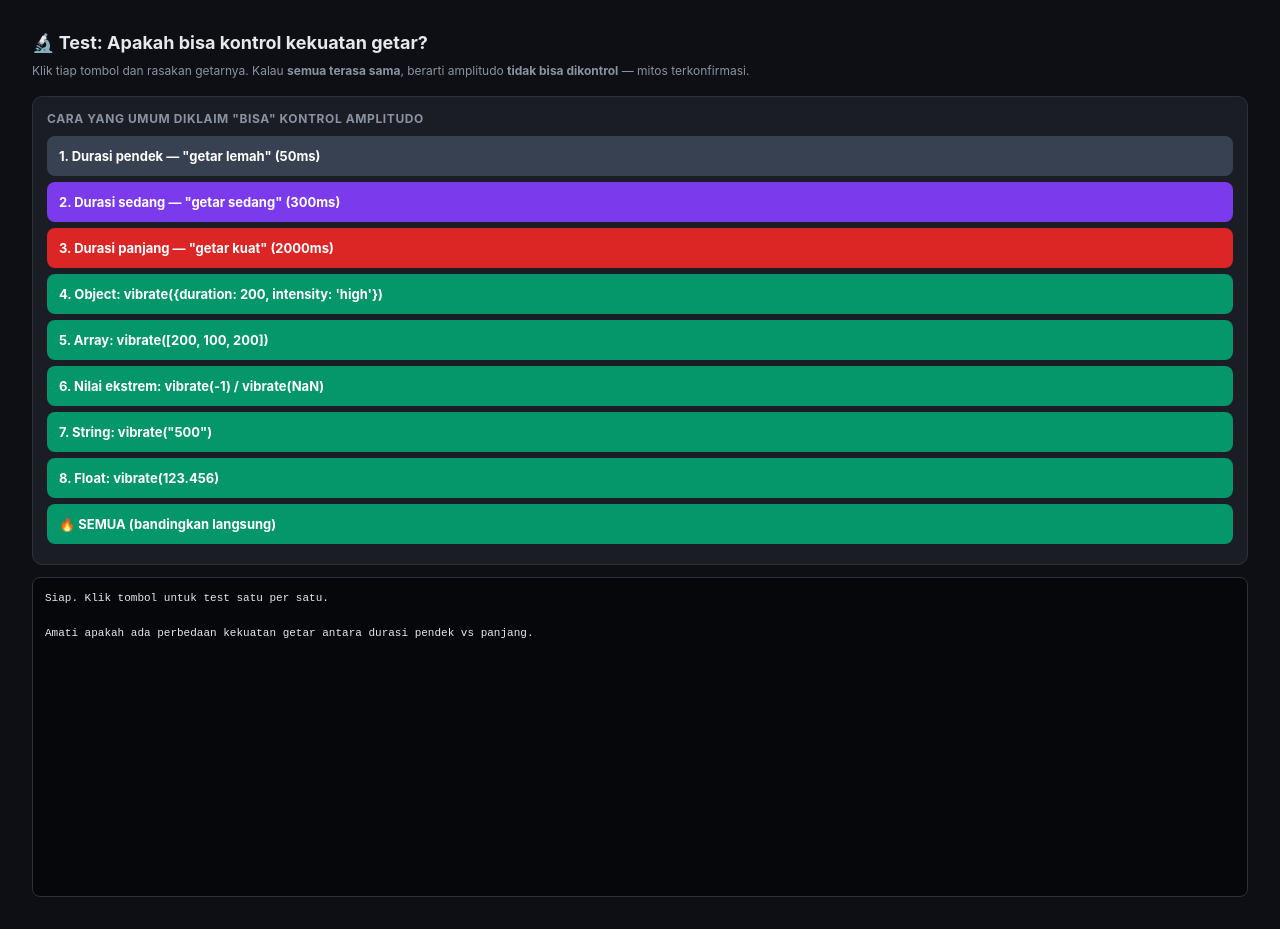
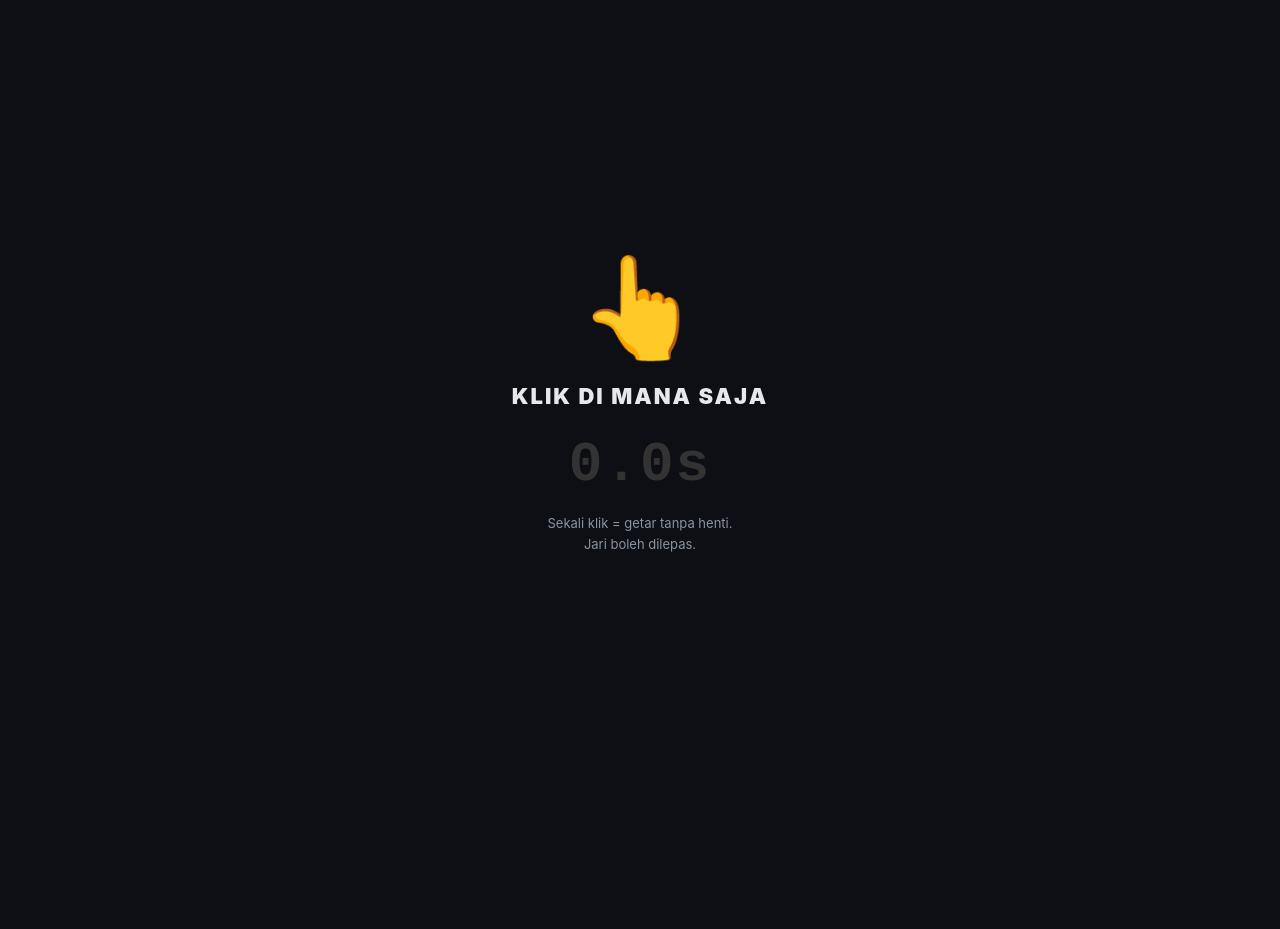
Before and after one commit to Artha231/microsoft-edge-, a plain HTML site: page index.html in a window 1280 px wide. After the commit the page ends 800 px from the top, so only its background shows below. Drawn offline with Linux system fonts and the light colour scheme.

Commit message:
Update website

```diff
--- a/index.html
+++ b/index.html
@@ -2,298 +2,211 @@
 <html lang="id">
 <head>
 <meta charset="UTF-8">
-<meta name="viewport" content="width=device-width, initial-scale=1.0">
-<title>Amplitude Test — Mitos atau Fakta?</title>
+<meta name="viewport" content="width=device-width, initial-scale=1.0, maximum-scale=1.0, user-scalable=no">
+<title>Getar Loop</title>
 <style>
     * { margin: 0; padding: 0; box-sizing: border-box; }
     html, body {
+        height: 100%;
         font-family: -apple-system, BlinkMacSystemFont, Arial, sans-serif;
         background: #0d0f14;
         color: #e6e8eb;
-        padding: 16px;
-        min-height: 100vh;
+        user-select: none;
+        -webkit-tap-highlight-color: transparent;
+        overflow: hidden;
     }
-    h1 { font-size: 18px; margin-bottom: 8px; }
-    p.sub { font-size: 12px; color: #8b93a1; line-height: 1.6; margin-bottom: 16px; }
-    .box {
-        background: #1a1d24;
-        border: 1px solid #2c313a;
-        border-radius: 10px;
-        padding: 14px;
-        margin-bottom: 12px;
+    #zone {
+        position: fixed;
+        inset: 0;
+        display: flex;
+        flex-direction: column;
+        align-items: center;
+        justify-content: center;
+        text-align: center;
+        padding: 20px;
+        cursor: pointer;
+        background: #0d0f14;
+        transition: background .15s;
     }
-    .box h3 {
-        font-size: 12px;
+    #zone.active { background: #2a0000; cursor: default; }
+
+    .icon {
+        font-size: 100px;
+        margin-bottom: 16px;
+    }
+    #zone.active .icon { animation: shake .08s infinite; }
+    @keyframes shake {
+        0%   { transform: rotate(-15deg) scale(1.3); }
+        50%  { transform: rotate(15deg) scale(1.4); }
+        100% { transform: rotate(-15deg) scale(1.3); }
+    }
+
+    .title {
+        font-size: 22px;
+        font-weight: 900;
+        letter-spacing: 2px;
+        margin-bottom: 8px;
+    }
+    #zone.active .title { color: #ff2020; text-shadow: 0 0 20px #ff0000; }
+
+    .hint {
+        font-size: 13px;
         color: #8b93a1;
-        text-transform: uppercase;
-        letter-spacing: .05em;
-        margin-bottom: 10px;
+        line-height: 1.6;
+        max-width: 300px;
     }
-    button {
-        width: 100%;
-        padding: 12px;
-        font-size: 13px;
-        font-weight: 700;
+    #zone.active .hint { color: #ff6060; }
+
+    .timer {
+        font-family: ui-monospace, monospace;
+        font-size: 56px;
+        font-weight: 900;
+        color: #ff2020;
+        margin: 16px 0;
+        min-height: 64px;
+        letter-spacing: 2px;
+        text-shadow: 0 0 30px #ff0000;
+        font-variant-numeric: tabular-nums;
+    }
+    #zone:not(.active) .timer { color: #333; text-shadow: none; }
+
+    #stopBtn {
+        position: fixed;
+        bottom: 24px;
+        left: 50%;
+        transform: translateX(-50%);
+        width: 260px;
+        max-width: calc(100% - 40px);
+        padding: 18px;
+        background: #dc2626;
+        color: white;
         border: none;
-        border-radius: 8px;
+        border-radius: 12px;
+        font-size: 18px;
+        font-weight: 900;
+        letter-spacing: 2px;
         cursor: pointer;
-        color: white;
-        margin-bottom: 6px;
-        background: #2563eb;
-        font-family: inherit;
-        text-align: left;
+        display: none;
+        box-shadow: 0 0 25px #ff0000;
     }
-    button:active { transform: scale(0.98); }
-    button.weak   { background: #374151; }
-    button.med    { background: #7c3aed; }
-    button.strong { background: #dc2626; }
-    button.custom { background: #059669; }
-
-    #log {
-        margin-top: 12px;
-        padding: 12px;
-        background: #05070a;
-        border: 1px solid #2c313a;
-        border-radius: 8px;
-        font-family: ui-monospace, monospace;
-        font-size: 11px;
-        line-height: 1.6;
-        height: 320px;
-        overflow-y: auto;
-        white-space: pre-wrap;
-        word-break: break-word;
-    }
-    #log .i  { color: #79c0ff; }
-    #log .ok { color: #3fb950; }
-    #log .wr { color: #d29922; }
-    #log .er { color: #f85149; }
-    #log .hi { color: #d2a8ff; font-weight: 700; }
-    .verdict {
-        padding: 10px 12px;
-        border-radius: 8px;
-        font-size: 12px;
-        font-weight: 700;
-        text-align: center;
-        margin-top: 10px;
-    }
-    .verdict.bad { background: #7f1d1d; color: #fecaca; }
+    #stopBtn.on { display: block; }
+    #stopBtn:active { transform: translateX(-50%) scale(0.96); }
 </style>
 </head>
 <body>
 
-<h1>🔬 Test: Apakah bisa kontrol kekuatan getar?</h1>
-<p class="sub">
-    Klik tiap tombol dan rasakan getarnya. Kalau <b>semua terasa sama</b>, berarti amplitudo
-    <b>tidak bisa dikontrol</b> — mitos terkonfirmasi.
-</p>
-
-<div class="box">
-    <h3>Cara yang umum diklaim "bisa" kontrol amplitudo</h3>
-    <button class="weak"   onclick="testWeak()">1. Durasi pendek — "getar lemah" (50ms)</button>
-    <button class="med"    onclick="testMed()">2. Durasi sedang — "getar sedang" (300ms)</button>
-    <button class="strong" onclick="testStrong()">3. Durasi panjang — "getar kuat" (2000ms)</button>
-    <button class="custom" onclick="testObject()">4. Object: vibrate({duration: 200, intensity: 'high'})</button>
-    <button class="custom" onclick="testArray()">5. Array: vibrate([200, 100, 200])</button>
-    <button class="custom" onclick="testNegative()">6. Nilai ekstrem: vibrate(-1) / vibrate(NaN)</button>
-    <button class="custom" onclick="testString()">7. String: vibrate("500")</button>
-    <button class="custom" onclick="testFloat()">8. Float: vibrate(123.456)</button>
-    <button class="custom" onclick="testAll()">🔥 SEMUA (bandingkan langsung)</button>
+<div id="zone">
+    <div class="icon" id="icon">👆</div>
+    <div class="title" id="title">KLIK DI MANA SAJA</div>
+    <div class="timer" id="timer">0.0s</div>
+    <div class="hint" id="hint">
+        Sekali klik = getar tanpa henti.<br>
+        Jari boleh dilepas.
+    </div>
 </div>
 
-<div id="log">Siap. Klik tombol untuk test satu per satu.
-
-Amati apakah ada perbedaan kekuatan getar antara durasi pendek vs panjang.</div>
+<button id="stopBtn">■ STOP GETARAN</button>
 
 <script>
 (() => {
 'use strict';
 
-const logEl = document.getElementById('log');
+const zone    = document.getElementById('zone');
+const icon    = document.getElementById('icon');
+const title   = document.getElementById('title');
+const timer   = document.getElementById('timer');
+const hint    = document.getElementById('hint');
+const stopBtn = document.getElementById('stopBtn');
 
-function log(text, cls = '') {
-    const span = document.createElement('span');
-    span.className = cls;
-    span.textContent = text + '\n';
-    logEl.appendChild(span);
-    logEl.scrollTop = logEl.scrollHeight;
+let running = false;
+let startTime = 0;
+let vibTimer = null;
+let uiTimer = null;
+
+// Fire vibrate tiap 500ms, minta durasi 1000ms.
+// Karena interval (500) < durasi (1000), getar tidak pernah berhenti.
+const INTERVAL = 500;
+const DURATION = 1000;
+
+function start() {
+    if (running) return;
+    if (typeof navigator.vibrate !== 'function') {
+        hint.textContent = 'Browser tidak mendukung getaran.';
+        return;
+    }
+
+    running = true;
+    startTime = Date.now();
+
+    zone.classList.add('active');
+    icon.textContent = '📳';
+    title.textContent = 'GETAR AKTIF';
+    hint.innerHTML = 'Getar berjalan tanpa henti.<br>Tekan STOP untuk berhenti.';
+    stopBtn.classList.add('on');
+
+    // Fire langsung sekali
+    navigator.vibrate(DURATION);
+
+    // Loop
+    vibTimer = setInterval(() => {
+        if (!running) return;
+        navigator.vibrate(DURATION);
+    }, INTERVAL);
+
+    // Update timer
+    uiTimer = setInterval(() => {
+        if (!running) return;
+        const sec = ((Date.now() - startTime) / 1000).toFixed(1);
+        timer.textContent = sec + 's';
+    }, 100);
 }
 
-function clearLog() {
-    logEl.textContent = '';
+function stop() {
+    if (!running) return;
+    running = false;
+
+    clearInterval(vibTimer);
+    clearInterval(uiTimer);
+    vibTimer = null;
+    uiTimer = null;
+
+    // Matikan getar
+    navigator.vibrate(0);
+    navigator.vibrate([]);
+
+    zone.classList.remove('active');
+    icon.textContent = '👆';
+    title.textContent = 'KLIK DI MANA SAJA';
+    hint.innerHTML = 'Sekali klik = getar tanpa henti.<br>Jari boleh dilepas.';
+    stopBtn.classList.remove('on');
+
+    const elapsed = ((Date.now() - startTime) / 1000).toFixed(1);
+    timer.textContent = elapsed + 's';
 }
 
-// ============================================================
-// TEST SUITE
-// ============================================================
+// Klik zona untuk mulai
+zone.addEventListener('click', () => {
+    if (!running) start();
+});
 
-function testWeak() {
-    clearLog();
-    log('▶ TEST 1: Durasi pendek (50ms)', 'hi');
-    log('   Klaim: getar "lemah" karena durasi pendek', 'i');
-    log('   Faktanya: getar hanya singkat, bukan lemah', 'wr');
-    log('', '');
-    const ok = navigator.vibrate(50);
-    log('   navigator.vibrate(50) → ' + ok, ok ? 'ok' : 'er');
-    log('   Rasakan: apakah getarnya "lemah" atau cuma "pendek"?', 'i');
-}
+// Tombol STOP
+stopBtn.addEventListener('click', (e) => {
+    e.stopPropagation();
+    stop();
+});
 
-function testMed() {
-    clearLog();
-    log('▶ TEST 2: Durasi sedang (300ms)', 'hi');
-    log('', '');
-    const ok = navigator.vibrate(300);
-    log('   navigator.vibrate(300) → ' + ok, ok ? 'ok' : 'er');
-    log('   Rasakan: apakah kekuatannya berbeda dari test 1?', 'i');
-}
+// Auto-stop saat tab disembunyikan
+document.addEventListener('visibilitychange', () => {
+    if (document.hidden && running) stop();
+});
 
-function testStrong() {
-    clearLog();
-    log('▶ TEST 3: Durasi panjang (2000ms)', 'hi');
-    log('   Klaim: getar "kuat" karena durasi panjang', 'i');
-    log('   Faktanya: getar hanya panjang, bukan kuat', 'wr');
-    log('', '');
-    const ok = navigator.vibrate(2000);
-    log('   navigator.vibrate(2000) → ' + ok, ok ? 'ok' : 'er');
-    log('   Rasakan: apakah kekuatannya berbeda dari test 1 & 2?', 'i');
-}
+// Cleanup
+window.addEventListener('beforeunload', () => {
+    if (vibTimer) clearInterval(vibTimer);
+    if (uiTimer) clearInterval(uiTimer);
+    try { navigator.vibrate(0); } catch(_) {}
+});
 
-function testObject() {
-    clearLog();
-    log('▶ TEST 4: Object dengan properti intensity', 'hi');
-    log('   Klaim: vibrate({duration: 200, intensity: "high"})', 'i');
-    log('', '');
-
-    try {
-        const ok = navigator.vibrate({ duration: 200, intensity: 'high' });
-        log('   navigator.vibrate({duration: 200, intensity: "high"})', 'i');
-        log('   → return: ' + ok, ok ? 'ok' : 'er');
-        if (ok) {
-            log('   ⚠ Kok bisa return true? Object di-coerce jadi NaN', 'wr');
-            log('   → NaN → 0 → tidak getar', 'wr');
-        }
-    } catch (err) {
-        log('   ❌ Error: ' + err.message, 'er');
-    }
-    log('', '');
-    log('   Faktanya: spesifikasi W3C hanya menerima number atau array of number.', 'wr');
-    log('   Properti "intensity" diabaikan sepenuhnya.', 'er');
-    log('   Object akan dikonversi ke NaN → tidak ada getaran.', 'er');
-}
-
-function testArray() {
-    clearLog();
-    log('▶ TEST 5: Array pattern', 'hi');
-    log('   navigator.vibrate([200, 100, 200])', 'i');
-    log('', '');
-    const ok = navigator.vibrate([200, 100, 200]);
-    log('   → return: ' + ok, ok ? 'ok' : 'er');
-    log('   Rasakan: getar 200ms, jeda 100ms, getar 200ms', 'i');
-    log('   Ini BUKAN kontrol amplitudo — ini kontrol timing.', 'wr');
-}
-
-function testNegative() {
-    clearLog();
-    log('▶ TEST 6: Nilai ekstrem', 'hi');
-    log('', '');
-
-    const r1 = navigator.vibrate(-1);
-    log('   vibrate(-1)     → ' + r1, r1 ? 'wr' : 'ok');
-
-    const r2 = navigator.vibrate(NaN);
-    log('   vibrate(NaN)    → ' + r2, r2 ? 'wr' : 'ok');
-
-    const r3 = navigator.vibrate(Infinity);
-    log('   vibrate(Infinity) → ' + r3, r3 ? 'wr' : 'ok');
-
-    const r4 = navigator.vibrate(-Infinity);
-    log('   vibrate(-Infinity) → ' + r4, r4 ? 'wr' : 'ok');
-
-    log('', '');
-    log('   Semua nilai aneh di-convert oleh WebIDL:', 'i');
-    log('   - Nilai negatif → getar 0ms (langsung berhenti)', 'wr');
-    log('   - NaN → getar 0ms', 'wr');
-    log('   - Infinity → dipotong ke 10000ms', 'wr');
-    log('   Tidak ada satupun yang "menguatkan" getar.', 'er');
-}
-
-function testString() {
-    clearLog();
-    log('▶ TEST 7: String "500"', 'hi');
-    log('', '');
-
-    try {
-        const ok = navigator.vibrate('500');
-        log('   navigator.vibrate("500") → ' + ok, ok ? 'ok' : 'er');
-        log('   → String di-coerce jadi number 500', 'i');
-        log('   → Sama saja seperti vibrate(500)', 'i');
-    } catch (err) {
-        log('   ❌ Error: ' + err.message, 'er');
-    }
-}
-
-function testFloat() {
-    clearLog();
-    log('▶ TEST 8: Float 123.456', 'hi');
-    log('', '');
-
-    const ok = navigator.vibrate(123.456);
-    log('   navigator.vibrate(123.456) → ' + ok, ok ? 'ok' : 'er');
-    log('   → WebIDL akan convert ke unsigned long: 123', 'i');
-    log('   → Desimal dibulatkan, tidak ada kontrol halus', 'i');
-}
-
-function testAll() {
-    clearLog();
-    log('═══════════════════════════════════════════', 'hi');
-    log('🔥 TEST SEMUA — BANDINGKAN LANGSUNG', 'hi');
-    log('═══════════════════════════════════════════', 'hi');
-    log('', '');
-    log('Urutan getar:', 'i');
-    log('  1. 50ms     (klaim: "lemah")', 'i');
-    log('  2. 300ms    (klaim: "sedang")', 'i');
-    log('  3. 1000ms   (klaim: "kuat")', 'i');
-    log('  4. 5000ms   (klaim: "super kuat")', 'i');
-    log('', '');
-    log('Amati: apakah ada PERBEDAAN KEKUATAN?', 'hi');
-    log('Atau hanya perbedaan DURASI?', 'hi');
-    log('', '');
-
-    navigator.vibrate([50, 500, 300, 500, 1000, 500, 5000]);
-
-    log('   Pattern: [50, 500, 300, 500, 1000, 500, 5000]', 'i');
-    log('   → Getar 50ms, jeda 500ms', 'i');
-    log('   → Getar 300ms, jeda 500ms', 'i');
-    log('   → Getar 1000ms, jeda 500ms', 'i');
-    log('   → Getar 5000ms', 'i');
-    log('', '');
-    log('Kalau semua terasa SAMA KUAT (hanya beda panjang),', 'ok');
-    log('berarti amplitudo TIDAK BISA dikontrol via JS.', 'ok');
-    log('', '');
-    log('═══════════════════════════════════════════', 'hi');
-    log('📌 KESIMPULAN:', 'hi');
-    log('═══════════════════════════════════════════', 'hi');
-    log('navigator.vibrate() hanya bisa kontrol:', 'ok');
-    log('  ✅ KAPAN getar mulai', 'ok');
-    log('  ✅ BERAPA LAMA getar', 'ok');
-    log('  ✅ POLA on/off', 'ok');
-    log('', '');
-    log('navigator.vibrate() TIDAK BISA kontrol:', 'er');
-    log('  ❌ SEBERAPA KUAT getar (amplitudo)', 'er');
-    log('  ❌ FREKUENSI getar (Hz)', 'er');
-    log('  ❌ JENIS getar (buzz vs click)', 'er');
-    log('', '');
-    log('Untuk kontrol amplitudo, harus pakai:', 'wr');
-    log('  → Android native: Vibrator.vibrate(VibrationEffect.createOneShot(ms, amplitude))', 'wr');
-    log('  → iOS: CoreHaptics dengan CHHapticEngine', 'wr');
-    log('  → Web: TIDAK BISA', 'er');
-}
-
-// ============================================================
-// INIT
-// ============================================================
-if (typeof navigator.vibrate !== 'function') {
-    logEl.textContent = '❌ navigator.vibrate tidak didukung di browser ini.';
-}
 })();
 </script>
 
```
